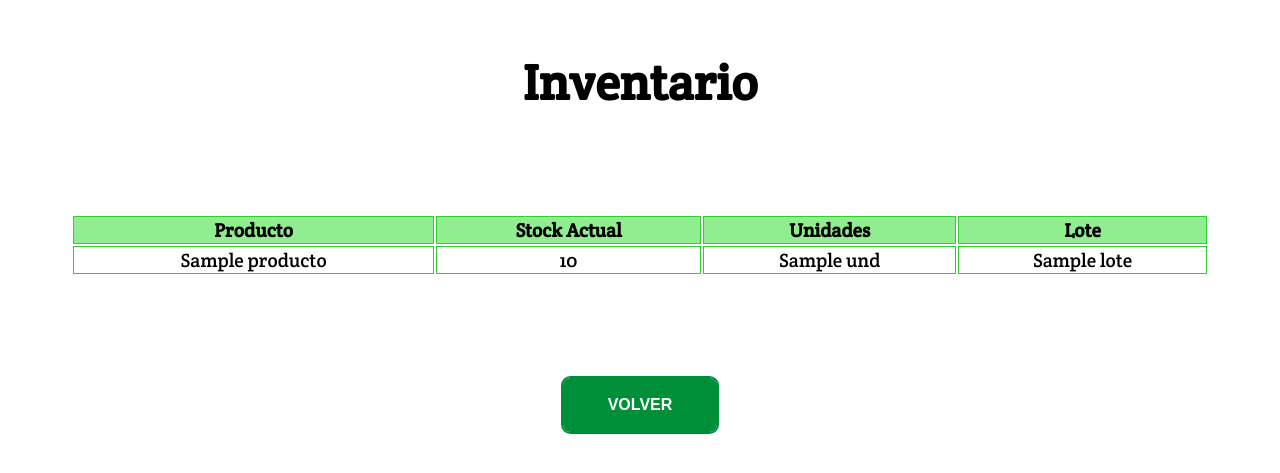
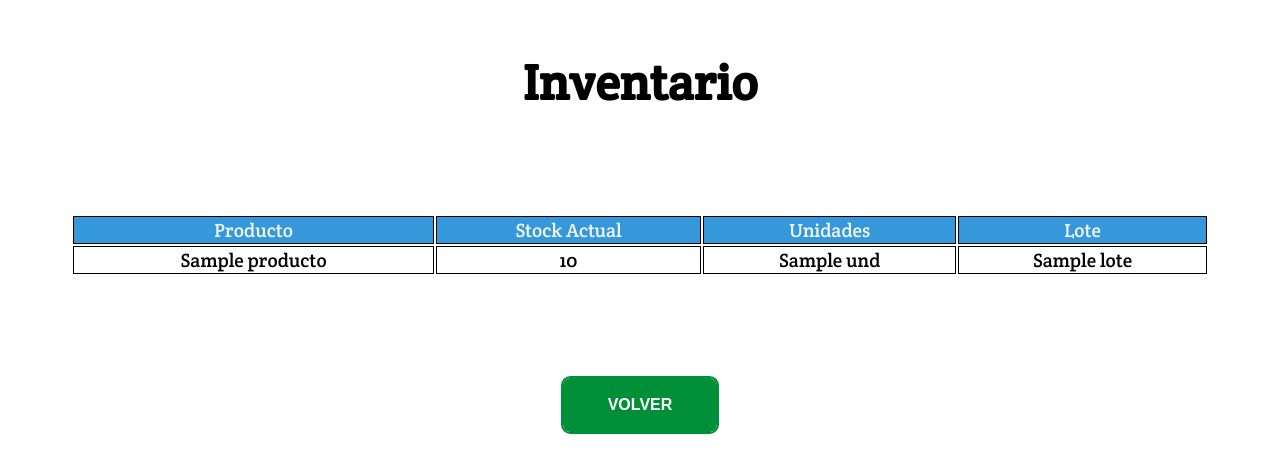
Before and after one commit to Jpyepes/nomina, a Django app: template nomina/produccion/templates/inventario.html in a window 1280 px wide. Shown: the top 473 px of the page. Run offline with Django 3.2, Linux system fonts and the light colour scheme; the template is opened without the code that fills it: most values are stand-ins (such as "Sample title", 1, 10 or a date in 2020).

Commit message:
Se actualizo estilo de inventario

```diff
--- a/nomina/produccion/static/css/styleInventario.css
+++ b/nomina/produccion/static/css/styleInventario.css
@@ -6,3 +6,12 @@ table{
     margin-bottom: 0px;
     font-size: 50px;
 }
+.thInventario{
+    background-color: #3498db;
+    color: whitesmoke;
+    font-weight: lighter;
+    border: 1px solid black;
+}
+.tdInventario{
+    border: 1px solid black;
+}
--- a/nomina/produccion/templates/inventario.html
+++ b/nomina/produccion/templates/inventario.html
@@ -16,19 +16,19 @@
             <table class="tablaVerOrdenes">
                 <thead>
                     <tr>
-                        <th>Producto</th>
-                        <th>Stock Actual</th>
-                        <th>Unidades</th>
-                        <th>Lote</th>
+                        <th class="thInventario">Producto</th>
+                        <th class="thInventario">Stock Actual</th>
+                        <th class="thInventario">Unidades</th>
+                        <th class="thInventario">Lote</th>
                     </tr>
                 </thead>
                 <tbody>
                     {% for producto in productos %}
                         <tr>
-                            <td class="centrarTextos">{{ producto.nombre }}</td>
-                            <td class="centrarTextos">{{ producto.stock }}</td>
-                            <td class="centrarTextos">{{ producto.und }}</td>
-                            <td class="centrarTextos">{{ producto.lote }}</td>
+                            <td class="centrarTextos tdInventario">{{ producto.nombre }}</td>
+                            <td class="centrarTextos tdInventario">{{ producto.stock }}</td>
+                            <td class="centrarTextos tdInventario">{{ producto.und }}</td>
+                            <td class="centrarTextos tdInventario">{{ producto.lote }}</td>
                         </tr>
                     {% endfor %}
                 </tbody>
```
Also changed, not shown: nomina/produccion/templates/verOrdenCompletada.html (added, +45 -0 lines), nomina/db.sqlite3, nomina/produccion/static/css/styleVerOrdenes.css (line endings or trailing spaces).
